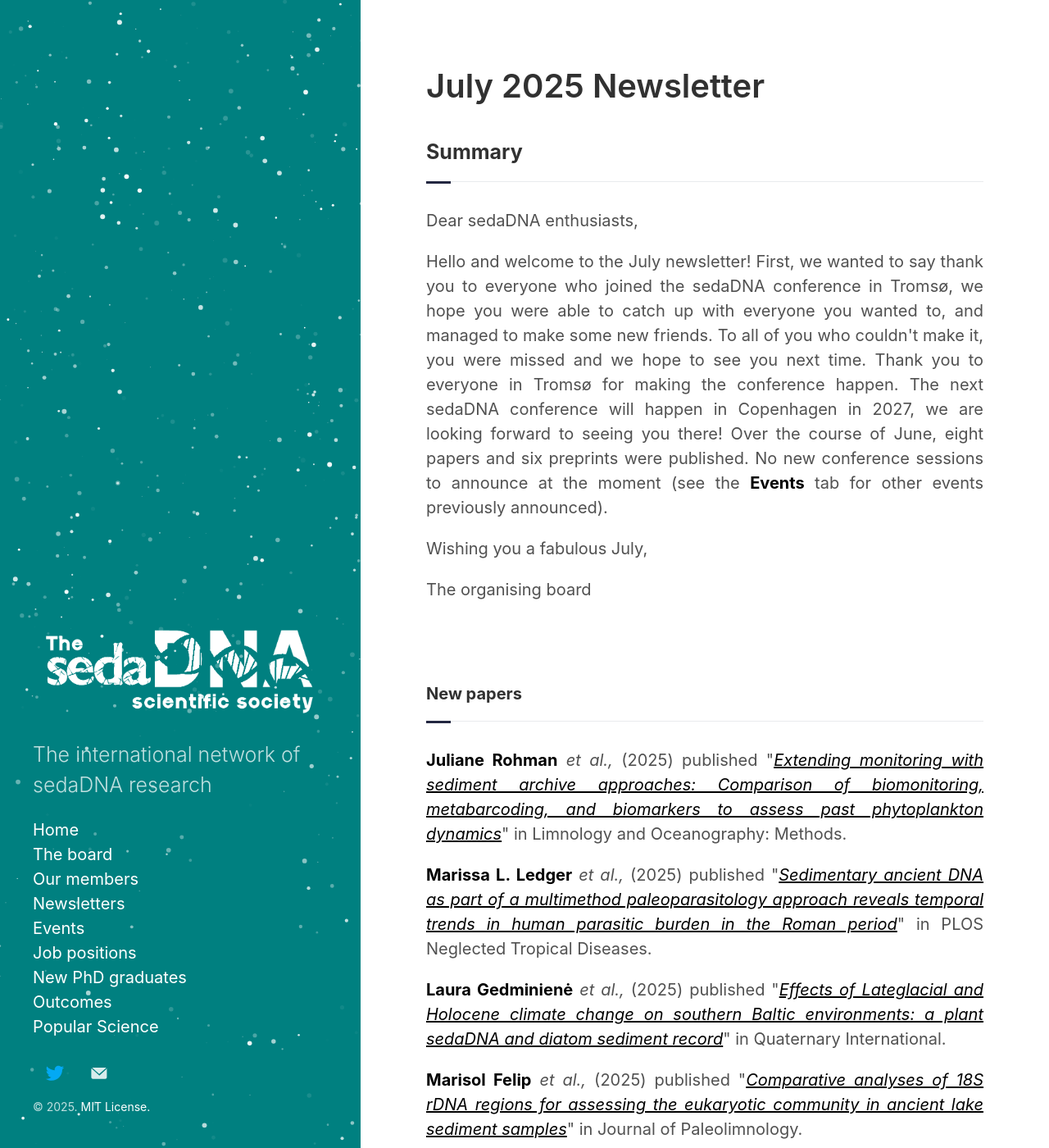
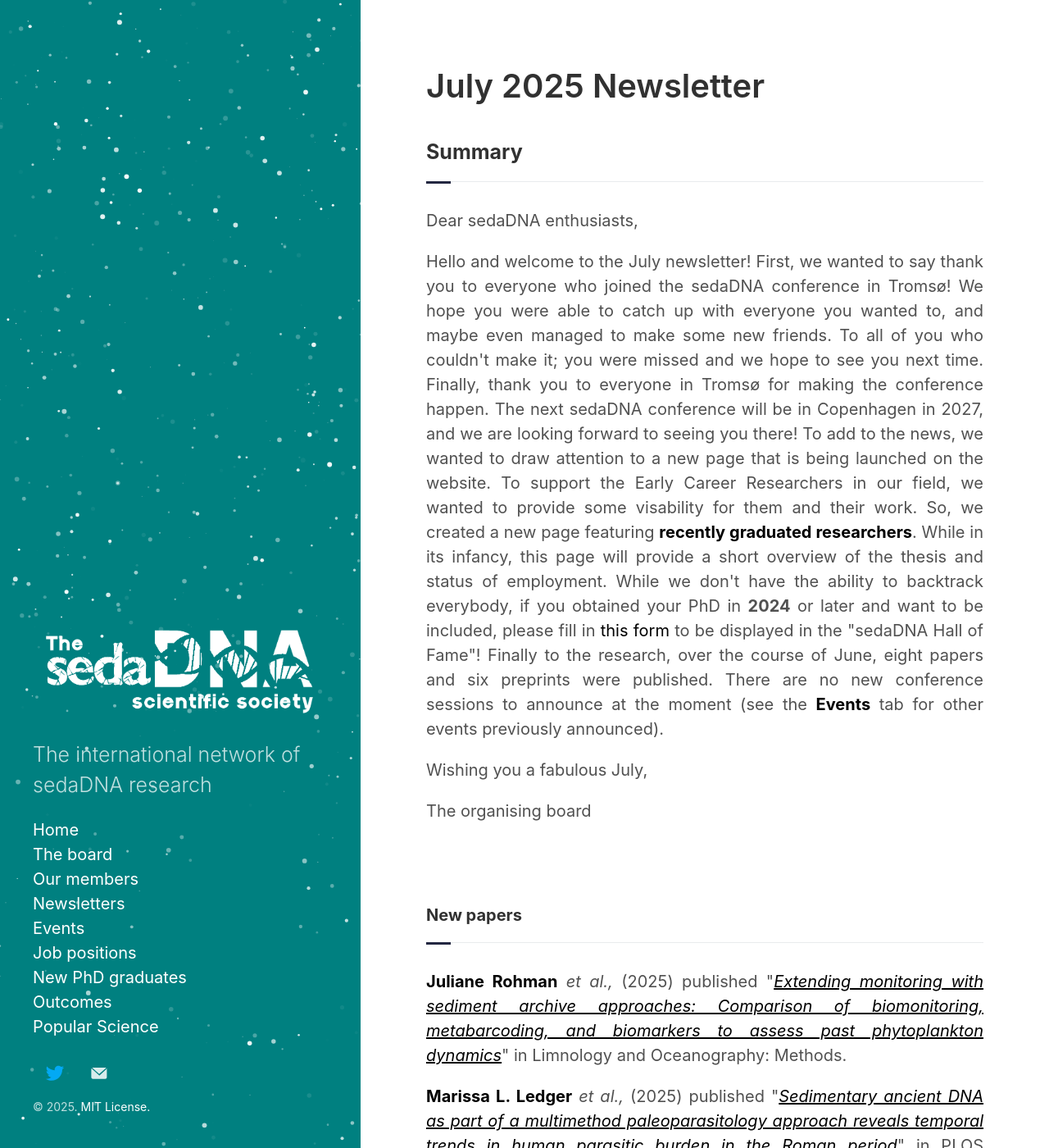
Before and after one commit to sedadna/sedadna.github.io, a Jekyll site: the page built from category/news/25-07.md, in a window 1280 px wide and 1400 px high. Shown: the whole window at 82% size. Built offline with Jekyll 4.4.1, drawn with Linux system fonts in a browser that asks for light colours.

Commit message:
Update 25-07.md
Added at Aloïs' request a bit about the new page

```diff
--- a/category/news/25-07.md
+++ b/category/news/25-07.md
@@ -12,9 +12,11 @@
 
 <p align="justify">Hello and welcome to the July newsletter!
 
-First, we wanted to say thank you to everyone who joined the sedaDNA conference in Tromsø, we hope you were able to catch up with everyone you wanted to, and managed to make some new friends. To all of you who couldn't make it, you were missed and we hope to see you next time. Thank you to everyone in Tromsø for making the conference happen. The next sedaDNA conference will happen in Copenhagen in 2027, we are looking forward to seeing you there!
+First, we wanted to say thank you to everyone who joined the sedaDNA conference in Tromsø! We hope you were able to catch up with everyone you wanted to, and maybe even managed to make some new friends. To all of you who couldn't make it; you were missed and we hope to see you next time. Finally, thank you to everyone in Tromsø for making the conference happen. The next sedaDNA conference will be in Copenhagen in 2027, and we are looking forward to seeing you there!
 
-Over the course of June, eight papers and six preprints were published. No new conference sessions to announce at the moment (see the <a href="https://sedadna.github.io/category/events.html"><b>Events</b></a> tab for other events previously announced).</p>
+To add to the news, we wanted to draw attention to a new page that is being launched on the website. To support the Early Career Researchers in our field, we wanted to provide some visability for them and their work. So, we created a new page featuring <a href="https://sedadna.github.io/category/new-graduates.html"><b>recently graduated researchers</b></a>. While in its infancy, this page will provide a short overview of the thesis and status of employment. While we don't have the ability to backtrack everybody, if you obtained your PhD in <b>2024</b> or later and want to be included, please fill in <a href="">this form</a> to be displayed in the "sedaDNA Hall of Fame"!
+
+Finally to the research, over the course of June, eight papers and six preprints were published. There are no new conference sessions to announce at the moment (see the <a href="https://sedadna.github.io/category/events.html"><b>Events</b></a> tab for other events previously announced).</p>
 
 
 <p>Wishing you a fabulous July,</p>
```
